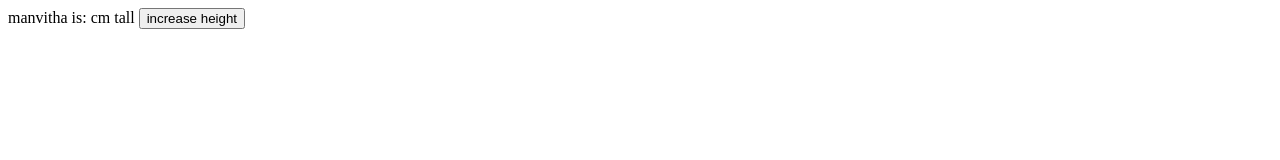
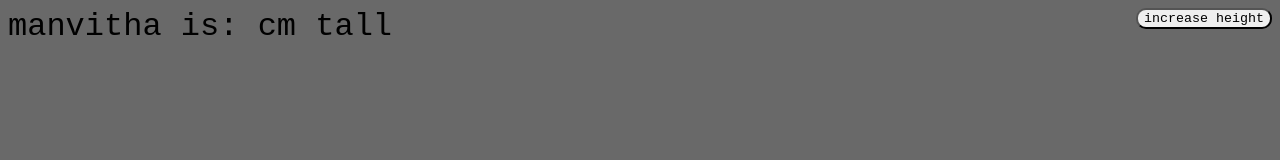
Before and after one commit to pyralspite-ch0nce/manvitha-ranjith, a plain HTML site: page index.html in a window 1280 px wide. Drawn offline with Linux system fonts and the light colour scheme.

Commit message:
Update index.html

```diff
--- a/index.html
+++ b/index.html
@@ -3,7 +3,7 @@
     <meta charset="UTF-8">
     <meta http-equiv="X-UA-Compatible" content="IE=edge">
     <meta name="viewport" content="width=device-width, initial-scale=1.0">
-    <link rel = "stylesheet" href = "short.css">
+    <link rel = "stylesheet" href = "ranjith.css">
     <title>manvitha</title>
 </head>
 <body>
```
